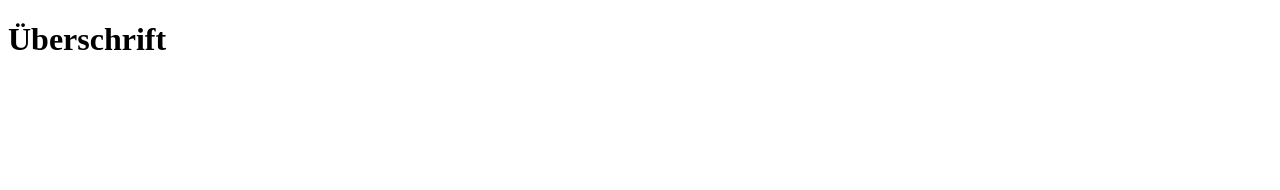
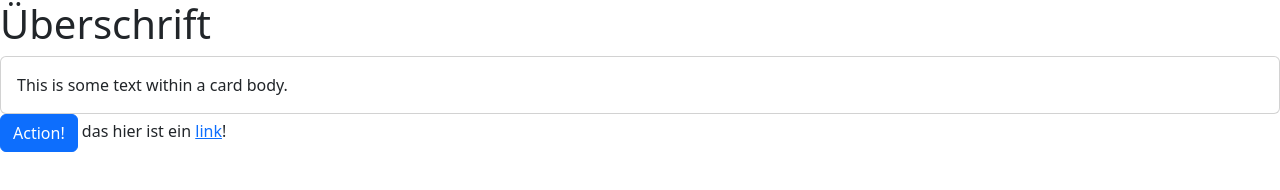
Before and after one commit to NikolaVujovic1988/QuizzApp, a website: page index.html in a window 1280 px wide. Drawn offline with nearby package versions, Linux system fonts and the light colour scheme.

Commit message:
added Bootstrap

```diff
--- a/index.html
+++ b/index.html
@@ -5,10 +5,23 @@
     <meta http-equiv="X-UA-Compatible" content="IE=edge">
     <meta name="viewport" content="width=device-width, initial-scale=1.0">
     <title>QuizzApp</title>
+
+    <link rel="stylesheet" href="/node_modules/bootstrap/dist/css/bootstrap.min.css">
 </head>
 <body>
 
     <h1>Überschrift</h1>
 
+    <div class="card">
+        <div class="card-body">
+          This is some text within a card body.
+        </div>
+      </div>
+
+    <button class="btn btn-primary">Action!</button>
+
+    <span>
+        das hier ist ein <a href="#">link</a>!
+    </span>
 </body>
 </html>
--- /dev/null
+++ b/package.json
@@ -0,0 +1,5 @@
+{
+  "dependencies": {
+    "bootstrap": "^5.2.3"
+  }
+}
```
Also changed, not shown: 1 other file.
